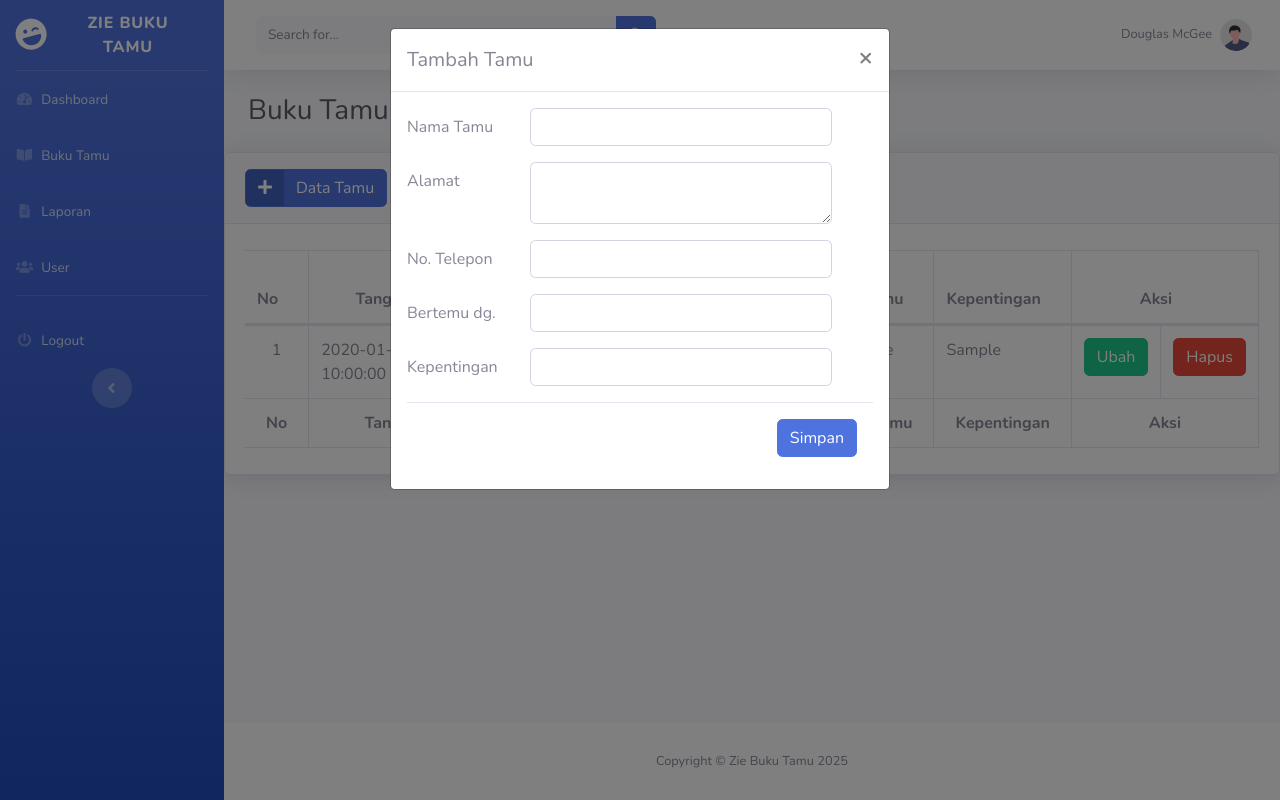
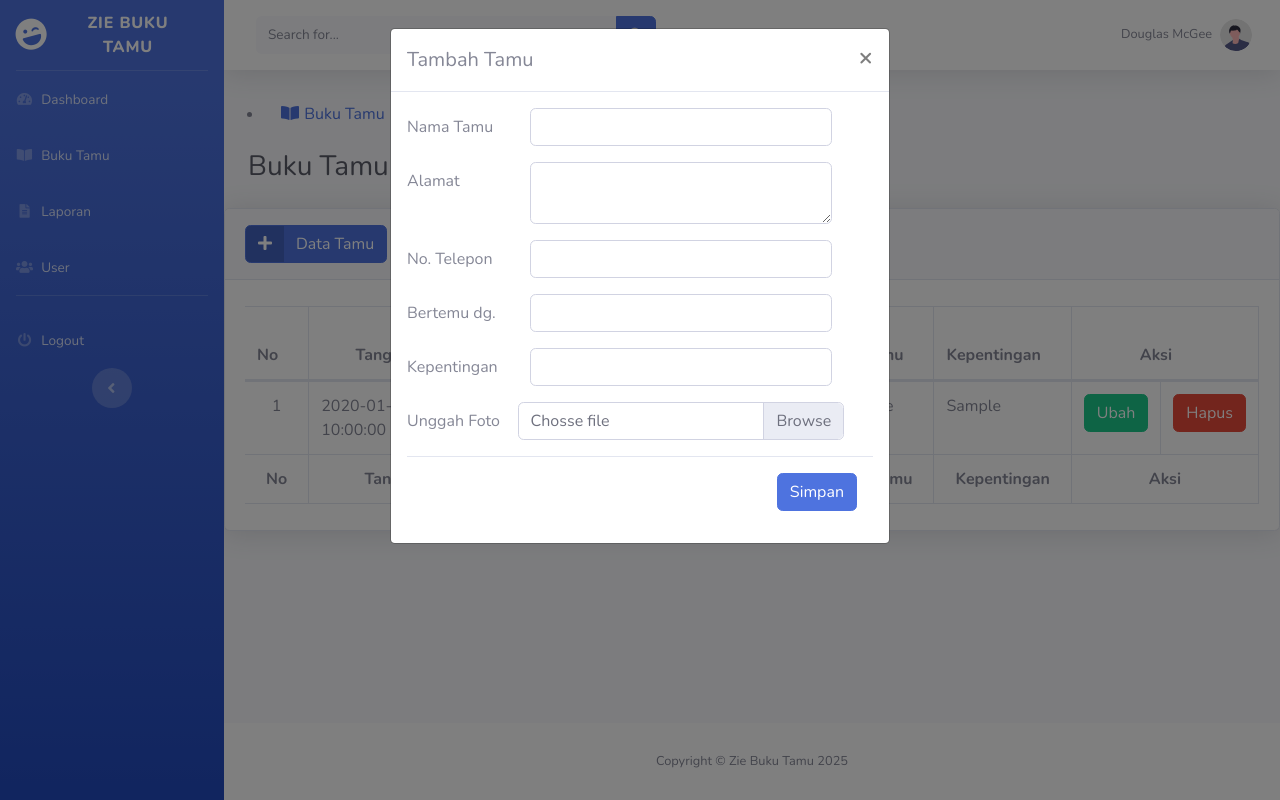
Before and after one commit to Derylfabiensyah/CRUD_BukuTamu, a PHP site: page /buku-tamu.php in a window 1280 px wide, after a click on "Data Tamu". Run offline with PHP 8.4, Linux system fonts and the light colour scheme; the visitor is signed in with stand-in values (Sample User, id 1); tables that the repository leaves empty or names only in its code hold one stand-in row (values such as "Sample post").

Commit message:
halamatan buku tamu

```diff
--- a/buku-tamu.php
+++ b/buku-tamu.php
@@ -2,7 +2,28 @@
 <?php
 require_once('function.php');
 include_once('tamplates/header.php');
+
+if($_SESSION['role'] != 'operator'){
+  echo "<script>
+          alert('Anda tidak memiliki akses ke halaman ini!');
+          window.location.href = 'index.php';
+        </script>";
+  exit;
+}
+if(isset($_SESSION['role']) && $_SESSION['role'] == 'operator'):
 ?>
+<ul>
+  <li>
+    <a href="buku-tamu.php" class="nav-link">
+      <i class="fas fa-fw fa-book-open"></i>
+      <span>Buku Tamu</span>
+    </a>
+  </li>
+</ul>
+<?php
+  endif;
+?>
+
 <!-- Begin Page Content -->
 <div class="container-fluid">
   <!-- Page Heading -->
@@ -113,7 +134,7 @@ $kodeTamu = $huruf . sprintf("%03s", $urutan);
         </button>
       </div>
       <div class="modal-body">
-        <form action="" method="post">
+        <form action="" method="post" enctype="multipart/form-data">
           <input type="hidden" name="id_tamu" id="id_tamu" value="<?= $kodeTamu?>">
           <div class="form-group row">
             <label for="nama_tamu" class="col-sm-3 col-form-label">Nama Tamu</label>
@@ -145,6 +166,13 @@ $kodeTamu = $huruf . sprintf("%03s", $urutan);
               <input type="text" class="form-control" id="kepentingan" name="kepentingan">
             </div>
           </div>
+          <div class="form-group row">
+            <label for="gambar" class="col-sm-3 col-form-label">Unggah Foto</label>
+            <div class="custom-file col-sm-8">
+              <input type="file" class="custom-file-input" id="gambar" name="gambar">
+              <label for="gambar" class="custom-file-label">Chosse file</label>
+            </div>
+          </div>
           <div class="modal-footer">
             <button type="submit" name="simpan" class="btn btn-primary">Simpan</button>
           </div>
```
